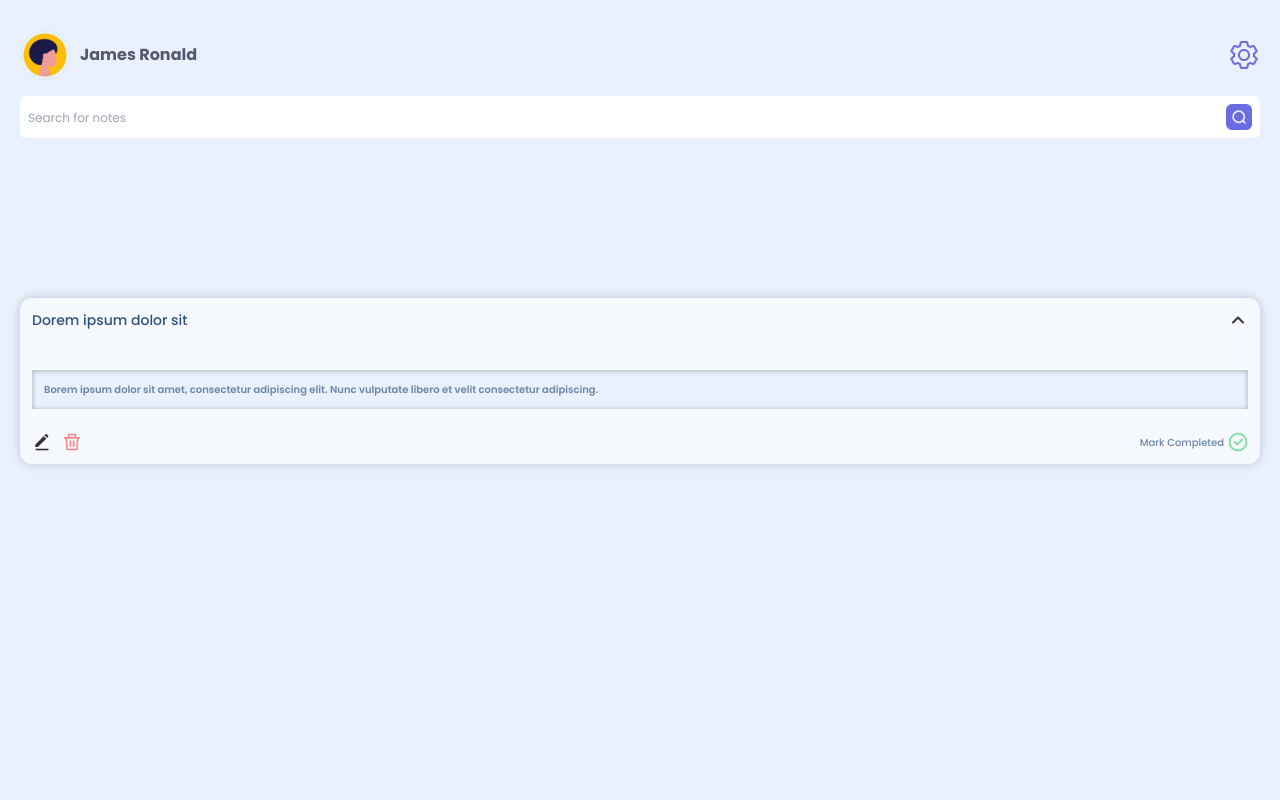
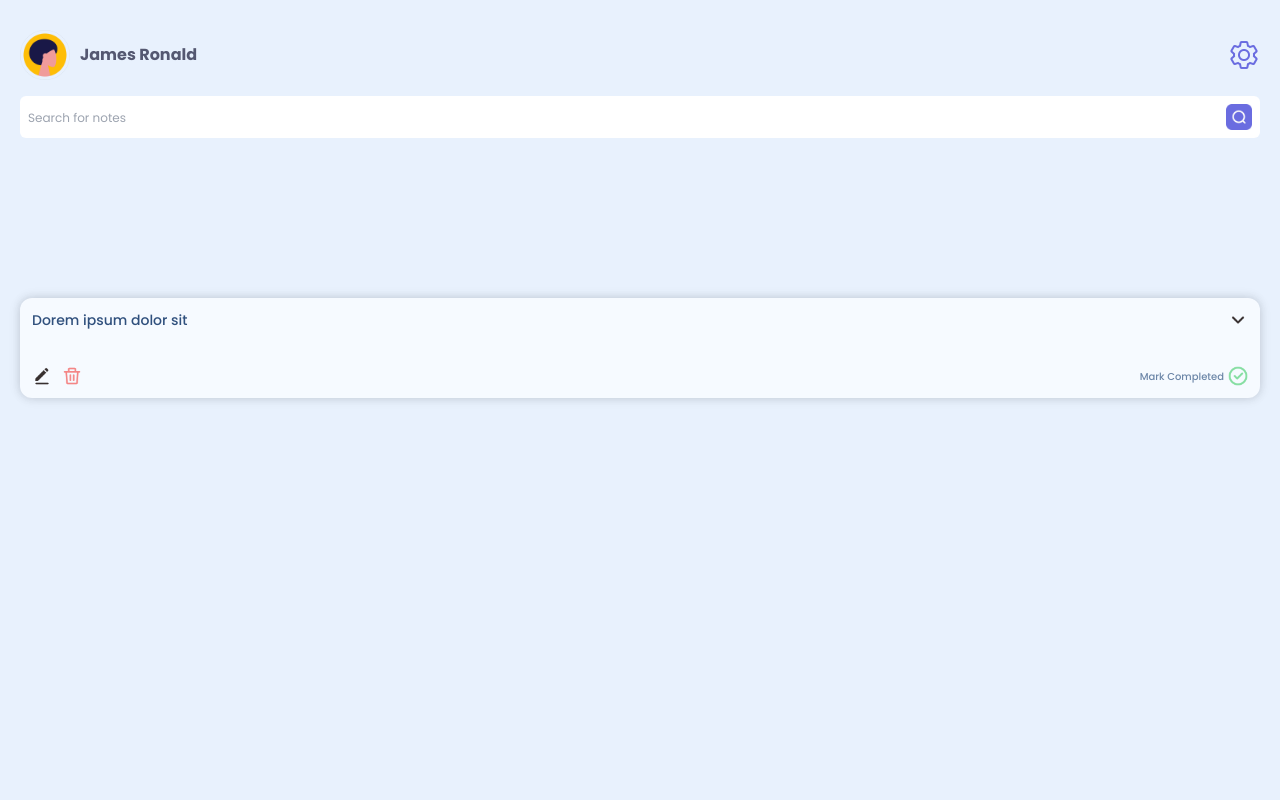
Before and after one commit to dlkokhta/To-Do-List-App, a Next.js app: page / in a window 1280 px wide. Shown: the top 800 px of the page. Built offline with nearby package versions, Linux system fonts and the light colour scheme.

Commit message:
add toggle functionality to Taks component, arrow up/down tasks text visibility

```diff
--- a/src/components/Tasks.tsx
+++ b/src/components/Tasks.tsx
@@ -1,28 +1,49 @@
 import React from "react";
 import Image from "next/image";
+import { useState } from "react";
 
 export default function Tasks() {
+  const [isTaskTextHidden, setIsTaskTextHidden] = useState<boolean>(false);
   return (
     <div className="bg-[#F6FAFF] mt-40 p-3 rounded-xl shadow-outer-all-sides">
       <div className="flex justify-between items-center">
         <h1 className="text-[#30507D] text-sm font-medium">
           Dorem ipsum dolor sit
         </h1>
+        {isTaskTextHidden && (
           <div>
             <Image
+              onClick={() => setIsTaskTextHidden(false)}
               alt="chevron-up icon"
               width={20}
               height={20}
               src="/chevron-up.png"
             />
           </div>
+        )}
+        {!isTaskTextHidden && (
+          <div>
+            <Image
+              onClick={() => setIsTaskTextHidden(true)}
+              alt="chevron-down icon"
+              width={20}
+              height={20}
+              src="/chevron-down.png"
+            />
           </div>
-
+        )}
+      </div>
+      {isTaskTextHidden && (
         <p className="bg-[#E8F1FD] mt-10 shadow-inner-all-sides p-3 text-[#6C86A8] font-semibold text-[10px]">
-        Borem ipsum dolor sit amet, consectetur adipiscing elit. Nunc vulputate
-        libero et velit consectetur adipiscing.
+          Borem ipsum dolor sit amet, consectetur adipiscing elit. Nunc
+          vulputate libero et velit consectetur adipiscing.
         </p>
-      <div className="flex justify-between mt-[23px]">
+      )}
+      <div
+        className={`flex justify-between  ${
+          !isTaskTextHidden ? `mt-[36px]` : `mt-[23px]`
+        }`}
+      >
         <div className="flex gap-[10px]">
           <div>
             <Image alt="edit icon" width={20} height={20} src="/edit.png" />
```
Lines whose indentation alone changed are shown as unchanged.
